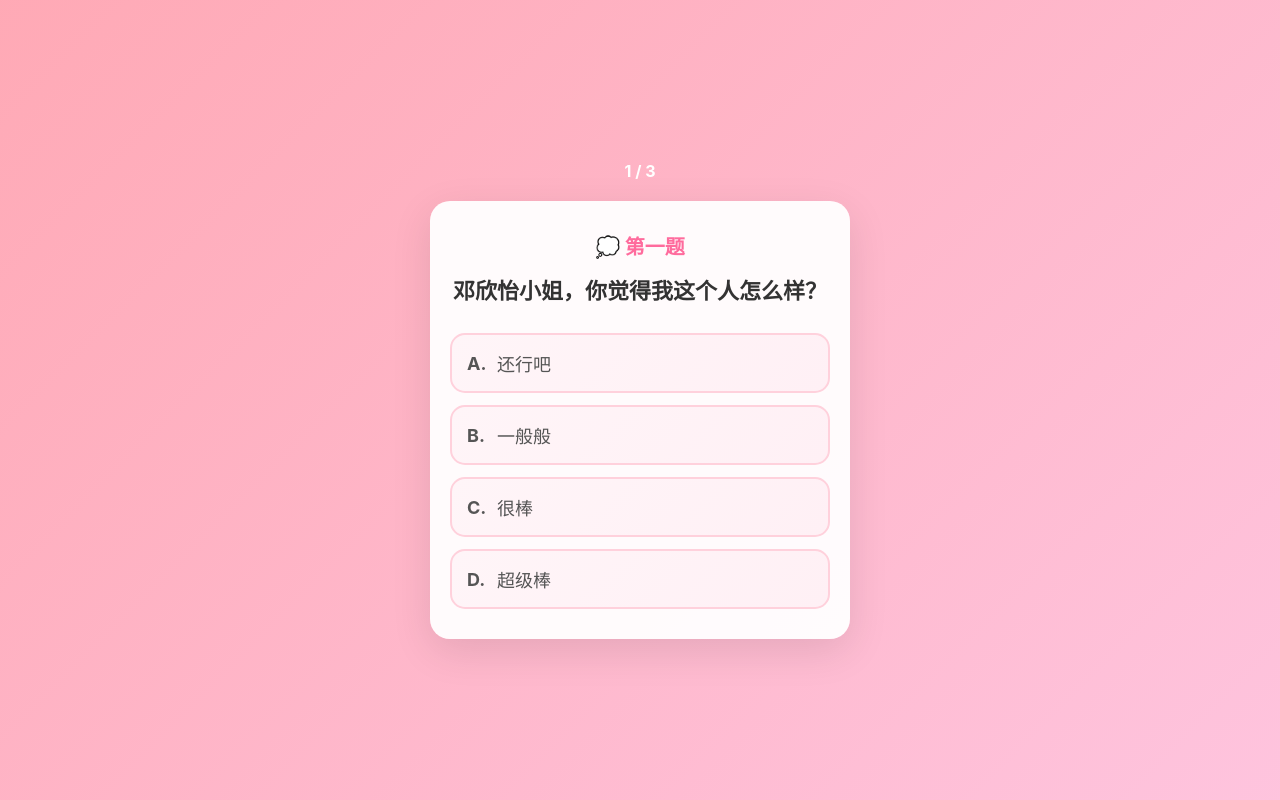
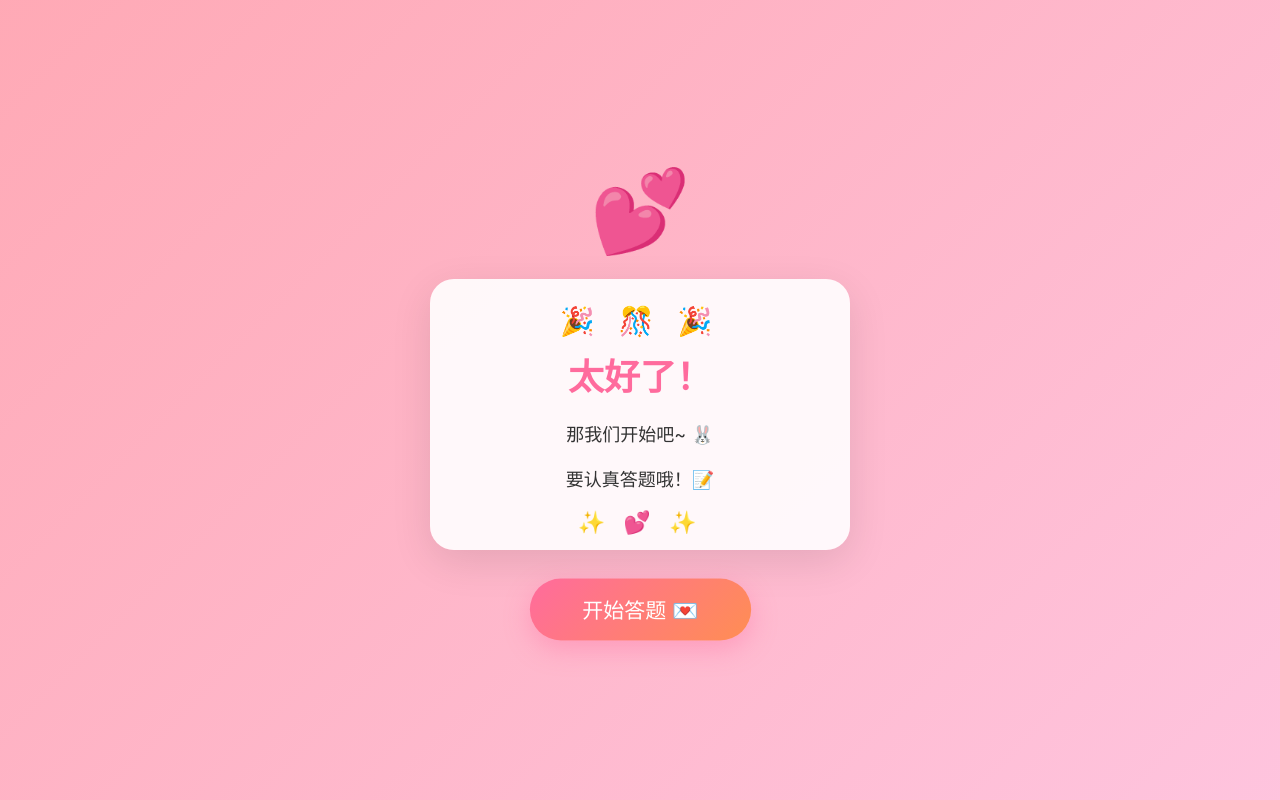
Before and after one commit to markmark7586/love-confession, a plain HTML site: page index.html in a window 1280 px wide. Both pictures are taken after a click on the button "愿意 💖". Drawn offline with Linux system fonts and the light colour scheme.

Commit message:
Revert: add back consentPage, unify button scale to +20%

```diff
--- a/index.html
+++ b/index.html
@@ -380,9 +380,24 @@
                 <div class="intro-deco-bottom">✨ 🎀 ✨</div>
             </div>
             <div class="btn-group-intro">
-                <button class="btn-yes-big" id="introYesBtn" onclick="startGame()">愿意 💖</button>
+                <button class="btn-yes-big" id="introYesBtn" onclick="showConsentPage()">愿意 💖</button>
                 <button class="btn-no-small" onclick="rejectIntro()">不愿意</button>
             </div>
+        </div>
+
+        <!-- 同意后的确认页 -->
+        <div class="page" id="consentPage">
+            <div class="heart-big">💕</div>
+            <div class="intro-card">
+                <div class="intro-deco">🎉 🎊 🎉</div>
+                <div class="title" style="color:#ff6b9d; text-shadow:none; margin-bottom:15px;">太好了！</div>
+                <div class="intro-text">
+                    <p>那我们开始吧~ 🐰</p>
+                    <p>要认真答题哦！📝</p>
+                </div>
+                <div class="intro-deco-bottom">✨ 💕 ✨</div>
+            </div>
+            <button class="btn" onclick="startGame()">开始答题 💌</button>
         </div>
 
         <!-- 第一题 -->
@@ -472,12 +487,16 @@
             document.getElementById(pageId).classList.add('active');
         }
 
+        function showConsentPage() {
+            showPage('consentPage');
+        }
+
         function rejectIntro() {
             introRejectCount = (introRejectCount || 0) + 1;
             const yesBtn = document.getElementById('introYesBtn');
-            const newScale = 1 + introRejectCount * 0.15;
+            const newScale = 1 + introRejectCount * 0.2; // 统一+20%
             yesBtn.style.transform = `scale(${newScale})`;
-            yesBtn.style.fontSize = (24 + introRejectCount * 3) + 'px';
+            yesBtn.style.fontSize = (24 + introRejectCount * 4) + 'px';
 
             const messages = [
                 '不要嘛...求你了 🥺',
```
